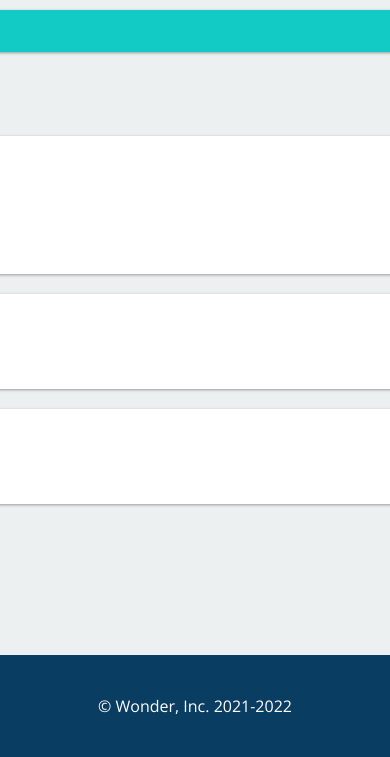
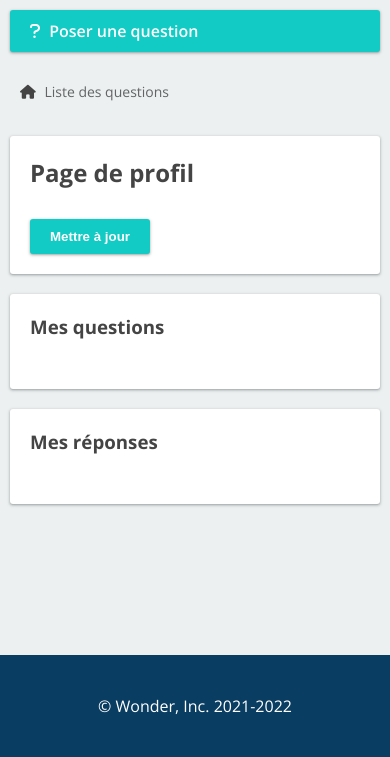
Before and after one commit to Enemles/Wonder, a Symfony app: template templates/user/index.html.twig in a window 390 px wide; the page is wider, and only the part inside the window is pictured. Shown: the part 87-844 px from the top of that part. Run offline with Twig, Linux system fonts and the light colour scheme; the template is opened without the code that fills it, so the values that code supplies are empty; style sheets or scripts are compiled from the project's sources; some libraries are stand-ins or nearby versions.

Commit message:
Responsiveness

```diff
--- a/assets/styles/_base.scss
+++ b/assets/styles/_base.scss
@@ -32,7 +32,9 @@
     border-radius: var(--border-radius);
     background-color: white;
     box-shadow: var(--box-shadow);
-    min-width: 960px;
+    @include s {
+        min-width: 960px;
+    }
 }
 
 .block-shadow:hover {
--- a/assets/styles/_mixins.scss
+++ b/assets/styles/_mixins.scss
@@ -3,3 +3,8 @@
         @content;
     }
 }
+@mixin s {
+    @media (min-width: 1280px) {
+        @content;
+    }
+}
```
